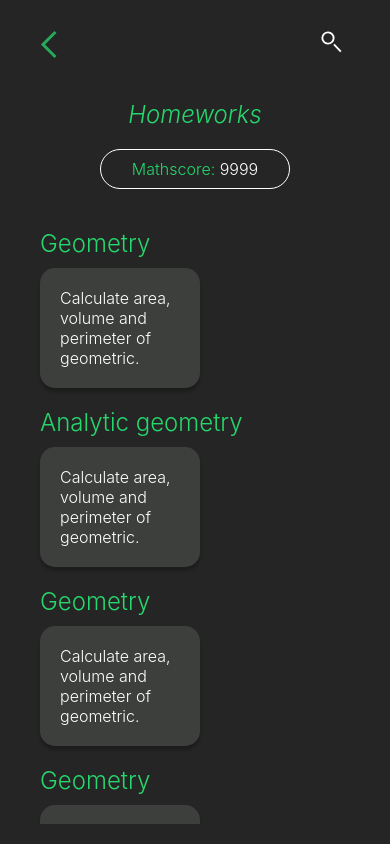
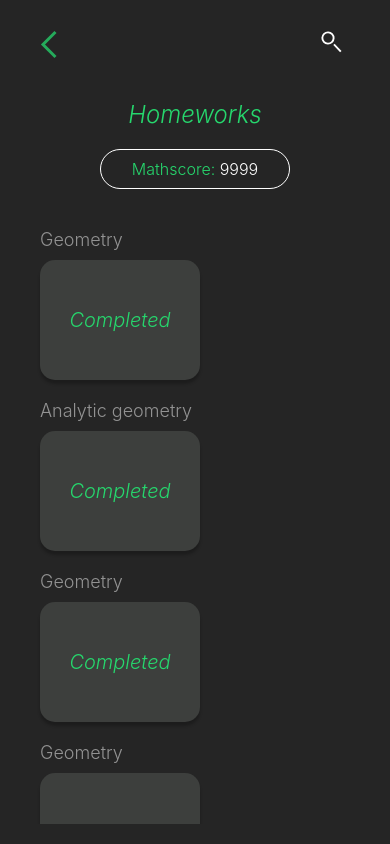
Before and after one commit to huferr/math-viewer, a React Native app: screen /homeworks in a window 390 px wide. Built offline with nearby package versions, Linux system fonts and the light colour scheme.

Commit message:
chore: small card disabled option

```diff
--- a/src/components/SmallCard/SmallCard.component.tsx
+++ b/src/components/SmallCard/SmallCard.component.tsx
@@ -1,21 +1,26 @@
 import React from "react";
-import { HeadingSmall, Paragraph } from "../../styles";
-import { Container, Content } from "./SmallCard.styles";
+import { TouchableOpacityProps } from "react-native";
+import { Container, Content, Title, Text } from "./SmallCard.styles";
 
-export interface SmallCardProps {
+export interface SmallCardProps extends TouchableOpacityProps {
   title: string,
   text: string,
   marginBottom?: number,
 }
 
 export const SmallCard: React.FC<SmallCardProps> = (props) => {
-  const { marginBottom, title, text } = props;
+  const { marginBottom, title, text, disabled } = props;
 
   return (
     <Container marginBottom={marginBottom}>
-      <HeadingSmall green>{title}</HeadingSmall>
-      <Content>
-        <Paragraph>{text}</Paragraph>
+      <Title disabled={disabled}>{title}</Title>
+      <Content disabled={disabled}>
+        <Text
+          green={Boolean(disabled)}
+          italic={Boolean(disabled)}
+          disabled={disabled}>
+          {disabled ? "Completed": text}
+        </Text>
       </Content>
     </Container>
   );
--- a/src/components/SmallCard/SmallCard.styles.tsx
+++ b/src/components/SmallCard/SmallCard.styles.tsx
@@ -1,5 +1,5 @@
-import styled from "styled-components/native";
-import { colors } from "../../styles";
+import styled, { css } from "styled-components/native";
+import { colors, Paragraph, Subtitle } from "../../styles";
 import metrics from "../../styles/metrics";
 import { SmallCardProps } from "./SmallCard.component";
 
@@ -7,8 +7,7 @@ export const Container = styled.View<Pick<SmallCardProps, "marginBottom">>`
   margin-bottom: ${props => props.marginBottom || 0}px;
 `;
 
-export const Content = styled.TouchableOpacity.attrs({
-  activeOpacity: 0.7})`
+export const Content = styled.TouchableOpacity.attrs({activeOpacity: 0.7})<Pick<SmallCardProps, "disabled">>`
   flex-direction: row;
   margin-top: 10px;
   width: 160px;
@@ -17,4 +16,18 @@ export const Content = styled.TouchableOpacity.attrs({
   border-radius: ${metrics.baseRadius}px;
   padding: ${metrics.basePadding}px;
   box-shadow: 0px 4px 3px #0000003e;
+
+  ${(p) => p.disabled && css`
+    align-items: center;
+    justify-content: center;
+  `}
 `;
+
+export const Title = styled(Subtitle)<Pick<SmallCardProps, "disabled">>`
+  color: ${(p) => p.disabled ? colors.white : colors.primary}
+  opacity: ${(p) => p.disabled ? 0.5 : 1};
+`;
+
+export const Text = styled(Paragraph)<Pick<SmallCardProps, "disabled">>`
+  font-size: ${(p) => p.disabled ? 20 : 16}px;
+`;
--- a/src/pages/Homeworks/2.Homeworks.screen.tsx
+++ b/src/pages/Homeworks/2.Homeworks.screen.tsx
@@ -39,6 +39,7 @@ export const Homeworks: React.FC = () => {
       <MenuWrapper>
         {homeworksMenu.map((m) => (
           <SmallCard
+            disabled
             marginBottom={20}
             key={m.id}
             title={m.title}
```
